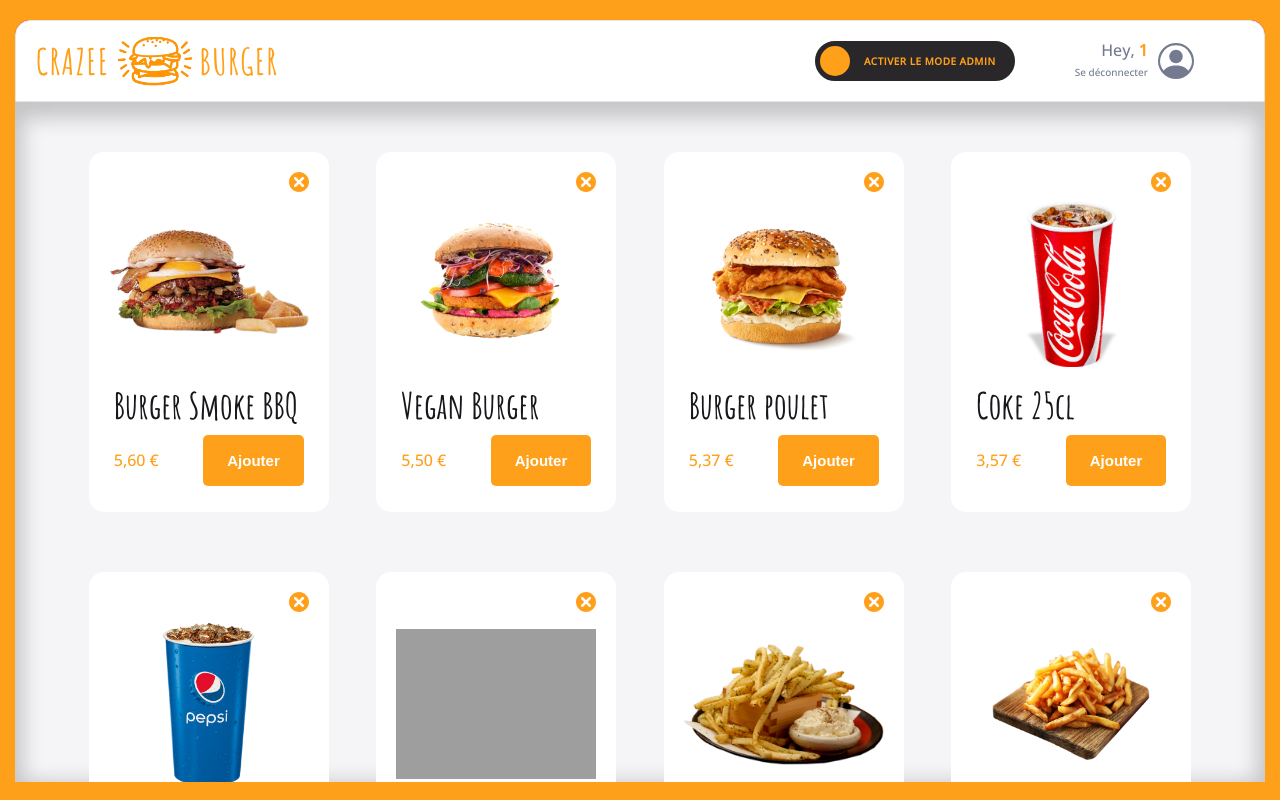
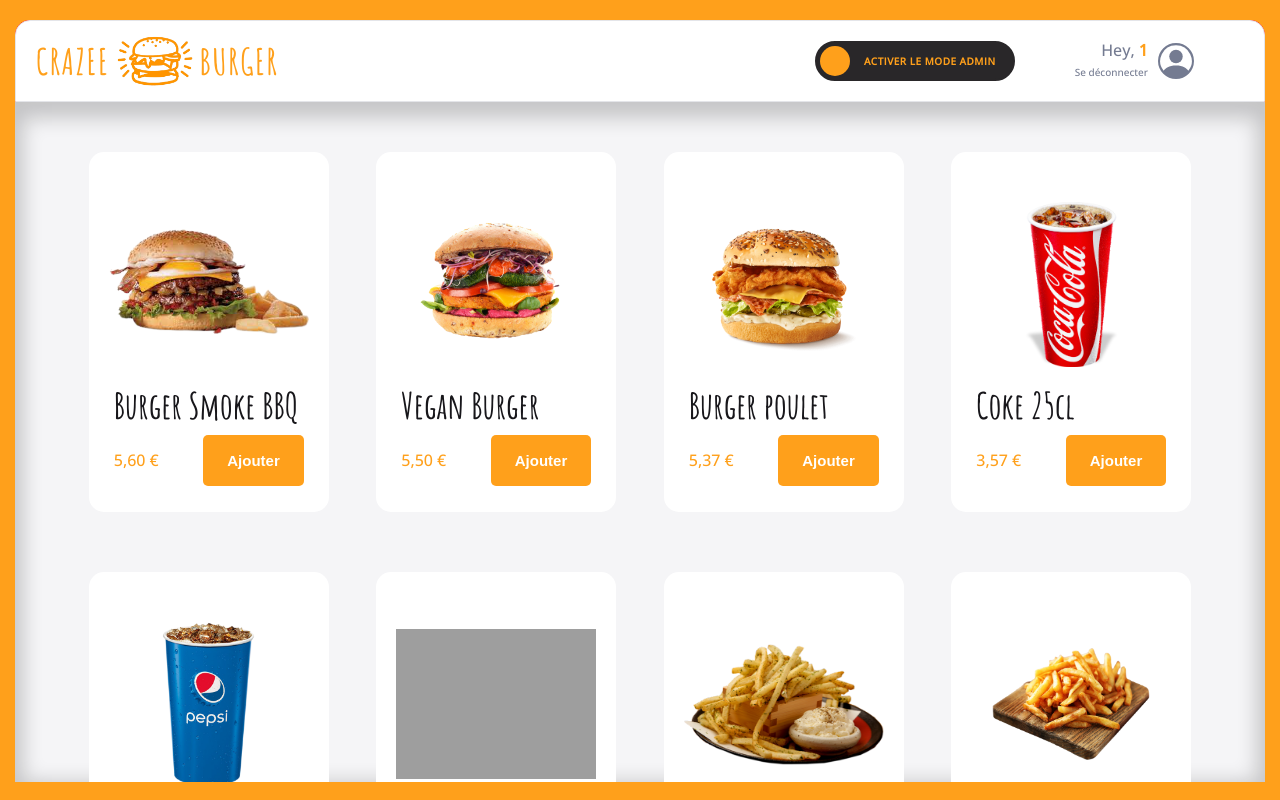
Before and after one commit to bem630/crazee-burgers, a React (Create React App) app: page /order/1 in a window 1280 px wide. Built offline with nearby package versions, Linux system fonts and the light colour scheme; grey boxes are pictures that could not be loaded.

Commit message:
♻️  F08: CARD > Add Deletebutton conditionaly

```diff
--- a/src/components/pages/order/Main/Menu.js
+++ b/src/components/pages/order/Main/Menu.js
@@ -10,7 +10,7 @@ import OrderContext from "../../../../context/OrderContext";
 const IMAGE_BY_DEFAULT = "/images/coming-soon.png";
 
 const Menu = () => {
-    const {menu} = useContext(OrderContext);
+    const {menu,isModeAdmin} = useContext(OrderContext);
 
     //const [menu, setMenu] = useState(fakeMenu.LARGE);
     return (
@@ -23,6 +23,7 @@ const Menu = () => {
                         //imageSource ={imageSource === "" ? "/images/coming-soon.png" : imageSource}
                         title={title}
                         leftDescription={formatPrice(price)}
+                        hasDeleteButton = {isModeAdmin}
                     />
                 )
                 } )}
--- a/src/components/reusable-ui/Card.js
+++ b/src/components/reusable-ui/Card.js
@@ -4,12 +4,12 @@ import { theme } from "../../theme";
 import PrimaryButton from "./PrimaryButton";import { TiDelete } from "react-icons/ti";
 
 
-const Card = ({ imageSource, title, leftDescription}) => {
+const Card = ({ imageSource, title, leftDescription, hasDeleteButton}) => {
     return (
         <CardStyled>
-        <button className="delete-button" aria-label="delete-button">
+        {hasDeleteButton && <button className="delete-button" aria-label="delete-button">
             <TiDelete className="icon" />
-        </button>
+        </button>}
             <div className="image">
                 <img src={imageSource} alt={title} />
             </div>
```
